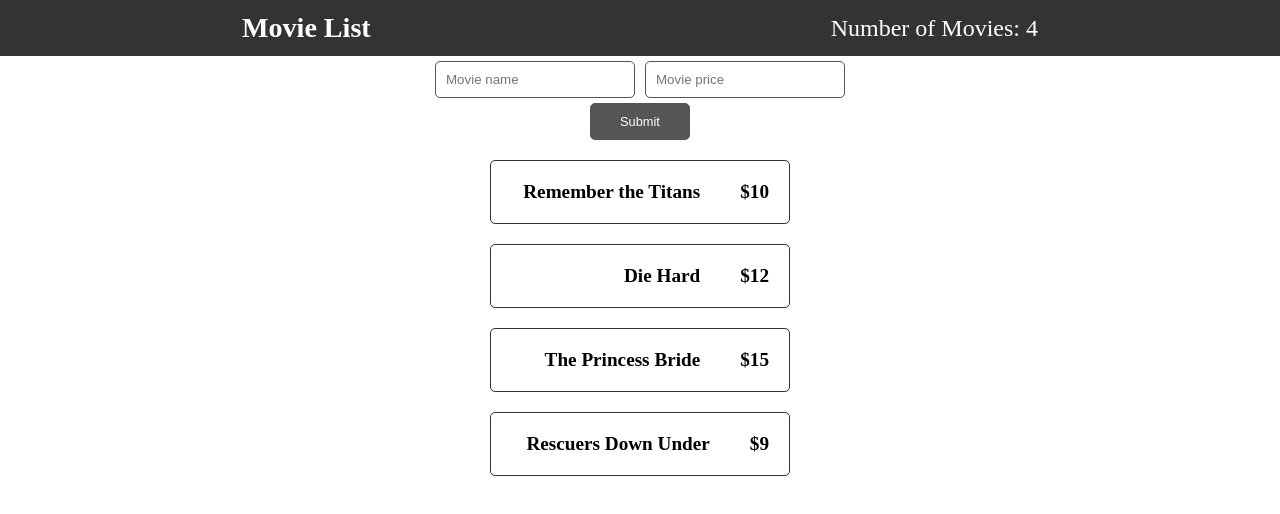
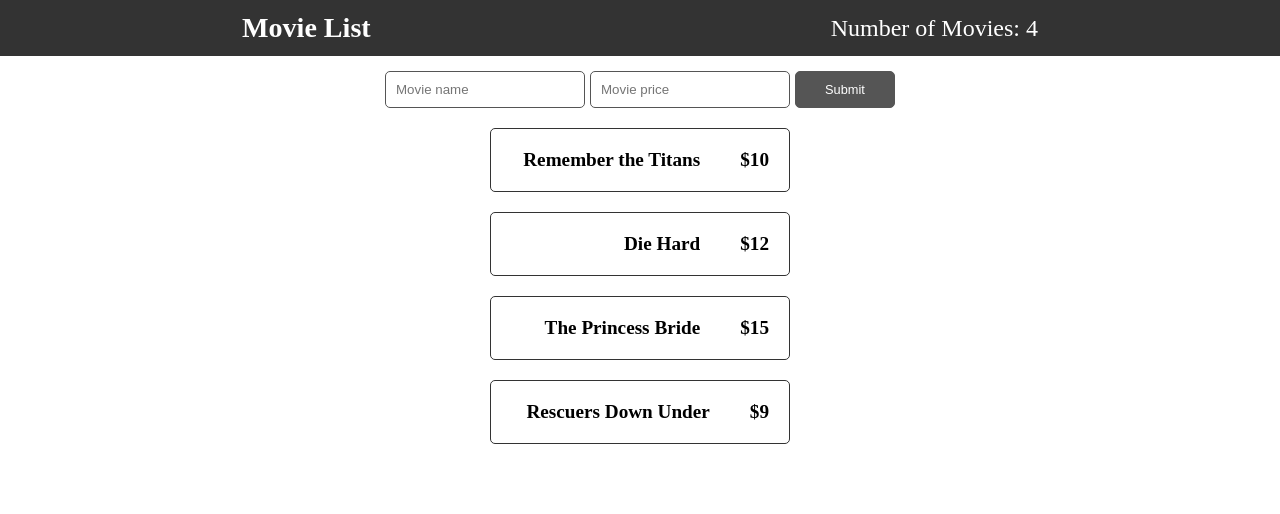
Before and after one commit to cm718/MovieList, a React (Create React App) app: page / in a window 1280 px wide. Shown: the top 514 px of the page. Built offline with nearby package versions, Linux system fonts and the light colour scheme.

Commit message:
Updated AddMovie to adjust focus behavior

```diff
--- a/public/index.html
+++ b/public/index.html
@@ -2,7 +2,7 @@
 <html lang="en">
   <head>
     <meta charset="utf-8" />
-    <link rel="icon" href="%PUBLIC_URL%/favicon.ico" />
+    <!-- <link rel="icon" href="%PUBLIC_URL%/favicon.ico" /> -->
     <meta name="viewport" content="width=device-width, initial-scale=1" />
     <meta name="theme-color" content="#000000" />
     <meta
@@ -10,34 +10,11 @@
       content="Web site created using create-react-app"
     />
     <link rel="apple-touch-icon" href="%PUBLIC_URL%/logo192.png" />
-    <!--
-      manifest.json provides metadata used when your web app is installed on a
-      user's mobile device or desktop. See https://developers.google.com/web/fundamentals/web-app-manifest/
-    -->
     <link rel="manifest" href="%PUBLIC_URL%/manifest.json" />
-    <!--
-      Notice the use of %PUBLIC_URL% in the tags above.
-      It will be replaced with the URL of the `public` folder during the build.
-      Only files inside the `public` folder can be referenced from the HTML.
-
-      Unlike "/favicon.ico" or "favicon.ico", "%PUBLIC_URL%/favicon.ico" will
-      work correctly both with client-side routing and a non-root public URL.
-      Learn how to configure a non-root public URL by running `npm run build`.
-    -->
     <title>React App</title>
   </head>
   <body>
     <noscript>You need to enable JavaScript to run this app.</noscript>
     <div id="root"></div>
-    <!--
-      This HTML file is a template.
-      If you open it directly in the browser, you will see an empty page.
-
-      You can add webfonts, meta tags, or analytics to this file.
-      The build step will place the bundled scripts into the <body> tag.
-
-      To begin the development, run `npm start` or `yarn start`.
-      To create a production bundle, use `npm run build` or `yarn build`.
-    -->
   </body>
 </html>
--- a/src/components/AddMovie.js
+++ b/src/components/AddMovie.js
@@ -5,6 +5,7 @@ import { Form, Input, Button } from '../styles/AddMovie'
 const AddMovie = () => {
   const [name, setName] = useState('')
   const [price, setPrice] = useState('')
+  // eslint-disable-next-line no-unused-vars
   const [movies, setMovies] = useContext(MovieContext)
 
   const updateName = e => setName(e.target.value)
@@ -12,13 +13,13 @@ const AddMovie = () => {
 
   const addMovie = e => {
     e.preventDefault()
-    setMovies(prevMovies => [...prevMovies, { name, price, id: 234 }])
+    setMovies(movies => [...movies, { name, price, id: 234 }])
     setName('')
     setPrice('')
+    document.getElementsByTagName('input')[0].focus()
   }
   return (
     <Form onSubmit={addMovie}>
-      <div style={{ display: 'flex', justifyContent: 'center' }}>
       <Input
         type="text"
         name="name"
@@ -33,7 +34,6 @@ const AddMovie = () => {
         onChange={updatePrice}
         placeholder="Movie price"
       />
-      </div>
       <Button>Submit</Button>
     </Form>
   )
--- a/src/styles/AddMovie.js
+++ b/src/styles/AddMovie.js
@@ -2,22 +2,25 @@ import styled from 'styled-components'
 
 export const Form = styled.form`
   display: flex;
-  flex-direction: column;
   justify-content: center;
-  width: 100%;
-`
+  align-items: center;
+  margin: 15px;
+  `
 export const Input = styled.input`
   border: 1px solid #555;
   border-radius: 5px;
   border-style: solid;
   border-width: 1px;
-  margin: 5px;
+  margin-right: 5px;
   padding: 10px;
+  left: 50px;
   width: 200px;
   cursor: pointer;
+  &:focus {
+    border-style: none;
+  }
 `
 export const Button = styled.button`
-  align-self: center;
   background-color: #555;
   border: 1px solid #555;
   border-radius: 5px;
```
Also changed, not shown: public/manifest.json, 1 other file (tests, documents, lock files or other folders). Lines whose indentation alone changed are shown as unchanged.
